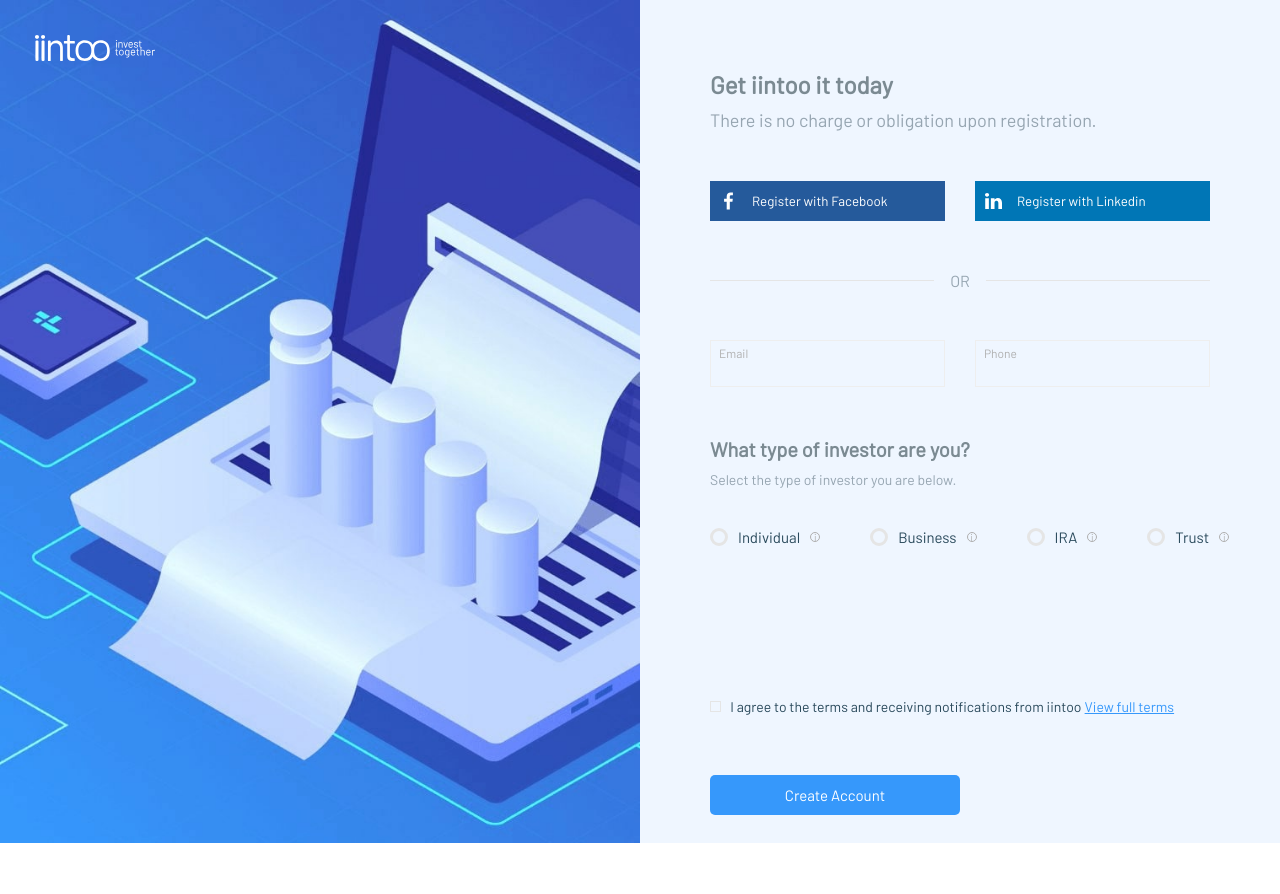
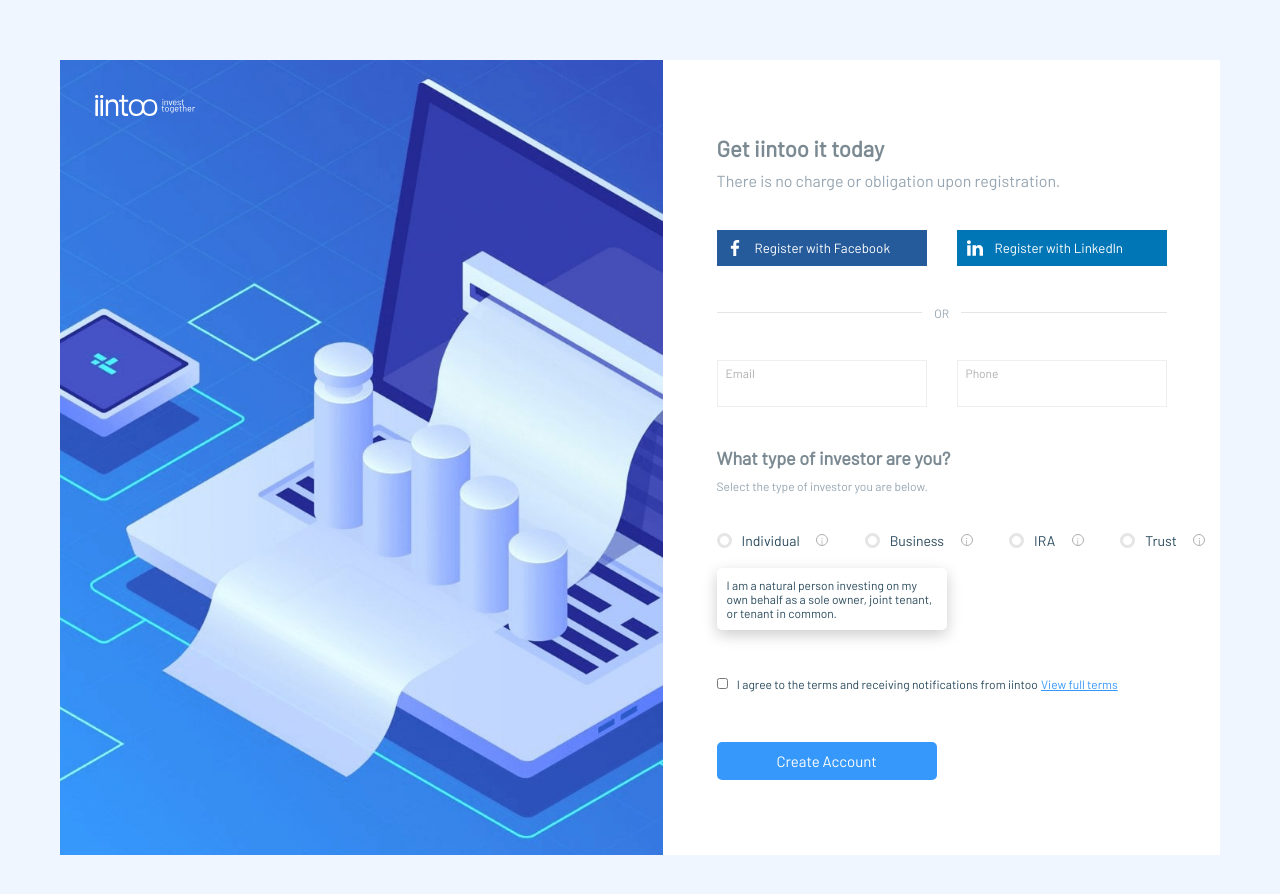
Before and after one commit to wdcorptest/mydemo, a plain HTML site: page index.html in a window 1280 px wide. Before the commit the page ends 843 px from the top, so only its background shows below. Drawn offline with Linux system fonts and the light colour scheme.

Commit message:
feat: first change

```diff
--- a/index.html
+++ b/index.html
@@ -26,9 +26,9 @@
                                 <img src="image/facebook.svg" alt="facebook-logo" class="img-facebook">
                                 Register with Facebook
                             </button>
-                            <button type="button" class="linkedin-button">
-                                <img src="image/linkedin.svg" alt="linkedin-logo" class="img-linkedin">
-                                Register with Linkedin
+                            <button type="button" class="linkedln-button">
+                                <img src="image/linkedln.svg" alt="linkedln-logo" class="img-linkedln">
+                                Register with Linkedln
                             </button>
                         </div>
                     </div>
@@ -64,12 +64,13 @@
                                     name="investor-type"
                                     value="individual">
                                     <label for="individual">Individual</label>
-                                    <details name="investor-info">
-                                        <summary>i</summary>
+                                    <details name="investor-info"
+                                    value="individual" open>
+                                        <summary><span class="summary-i">i</span></summary>
                                         <div class="tooltip">
                                         I am a natural person investing on my
                                         own behalf as a sole owner, joint tenant,
-                                        or tenant in common. 1
+                                        or tenant in common.
                                         </div>
                                     </details>
                                 </div>
@@ -79,12 +80,13 @@
                                     name="investor-type"
                                     value="business">
                                     <label for="business">Business</label>
-                                    <details name="investor-info">
-                                        <summary>i</summary>
+                                    <details name="investor-info"
+                                    value="business">
+                                        <summary><span class="summary-i">i</span></summary>
                                         <div class="tooltip">
                                         I am a natural person investing on my
                                         own behalf as a sole owner, joint tenant,
-                                        or tenant in common. 2
+                                        or tenant in common.
                                         </div>
                                     </details>
                                 </div>
@@ -94,12 +96,13 @@
                                     name="investor-type"
                                     value="ira">
                                     <label for="ira">IRA</label>
-                                    <details name="investor-info">
-                                        <summary>i</summary>
+                                    <details name="investor-info"
+                                    value="ira">
+                                        <summary><span class="summary-i">i</span></summary>
                                         <div class="tooltip">
                                         I am a natural person investing on my
                                         own behalf as a sole owner, joint tenant,
-                                        or tenant in common. 3
+                                        or tenant in common.
                                         </div>
                                     </details>
                                 </div>
@@ -109,12 +112,13 @@
                                     name="investor-type"
                                     value="trust">
                                     <label for="trust">Trust</label>
-                                    <details name="investor-info">
-                                        <summary>i</summary>
+                                    <details name="investor-info"
+                                    value="trust">
+                                        <summary><span class="summary-i">i</span></summary>
                                         <div class="tooltip">
                                         I am a natural person investing on my
                                         own behalf as a sole owner, joint tenant,
-                                        or tenant in common. 4
+                                        or tenant in common.
                                         </div>
                                     </details>
                                 </div>
--- a/styles/style-1.css
+++ b/styles/style-1.css
@@ -25,44 +25,58 @@
     background-color: #255A9B;
     color: #ffffff;
 }
-.linkedin-button {
+.linkedln-button {
     background-color: #0076B6;
     color: #ffffff;
 }
 h2 {
-    font-size: 24px;
+    font-size: 22px;
 }
 .h2p {
+    font-size: 16px;
+}
+h3 {
     font-size: 18px;
 }
-h3 {
-    font-size: 20px;
+.h3p {
+    font-size: 12px;
 }
-.h3p {
-    font-size: 14px;
+.summary-i {
+    user-select: none;
+    border: 1px solid #AFAFAF;
+    border-radius: 20px;
+    width: 12px;
+    height: 12px;
+    display: flex;
+    justify-content: center;
+    text-align: center;
+    font-size: 10px;
+    color: #AFAFAF;
 }
 .radiobox summary {
-    border: 1px solid #AFAFAF;
-    border-radius: 10px;
-    width: 10px;
-    height: 10px;
+    display: flex;
+    width: 25px;
+    height: 25px;
+    justify-content: center;
+    align-items: center;
+    cursor: pointer;
+}
+
+body {
+    background-color: #EFF6FF;
+    padding: 60px;
     display: flex;
     justify-content: center;
     align-items: center;
-    font-size: 10px;
-    color: #AFAFAF;
-    cursor: pointer;
 }
-
 main {
+    position: relative;
     display: flex;
-    align-items: stretch;
-    min-height: 100vh;
-    background-color: #EFF6FF;
+    max-width: 1400px;
+    max-height: 800px;
 }
 .img-con {
-    width: 50%;
-    position: relative;
+    width: 52%;
     overflow: hidden;
     flex-shrink: 0;
 }
@@ -76,30 +90,27 @@
     position: absolute;
     top: 35px;
     left: 35px;
-    width: 120px;
+    width: 100px;
 }
 .mainbox {
     flex: 1;
     display: flex;
     min-width: 0;
-    align-items: flex-start;
-    justify-content: flex-start;
-    margin-top: 70px;
-    margin-left: 70px;
+    align-items: center;
+    justify-content: center;
+    background-color: #ffffff;
 }
 .content {
-    width: 90%;
-    max-width: 500px;
+    max-width: 450px;
     text-align: left;
 }
 .regbox {
     display: flex;
     gap: 30px;
-    margin-top: 40px;
+    margin-top: 30px;
 }
 .regbox button img {
-    width: 17px;
-    height: 20px;
+    width: 16px;
     flex-shrink: 0;
 }
 .regbox button {
@@ -108,16 +119,16 @@
     justify-content: flex-start;
     align-items: center;
     min-width: 0;
-    gap: 15px;
+    gap: 12px;
     padding: 10px;
     border: none;
 }
 .or {
   display: flex;
   align-items: center;
-
-  gap: 16px;
-  margin: 50px 0;
+  font-size: 12px;
+  gap: 12px;
+  margin: 40px 0;
   color: #96A5B1;
 }
 .or::before,
@@ -151,14 +162,14 @@
     outline: none;
 }
 .what-gap {
-    margin-top: 50px;
-    margin-bottom: 150px;
+    margin-top: 40px;
+    margin-bottom: 120px;
 }
 .radiobox {
-    margin-top: 40px;
-    font-size: 15px;
+    margin-top: 35px;
+    font-size: 14px;
     display: flex;
-    gap: 50px;
+    gap: 30px;
     min-width: 0;
     position: relative;
 }
@@ -171,48 +182,47 @@
     appearance: none;
     border: 3px solid #E5E5E5;
     border-radius: 10px;
-    width: 18px;
-    height: 18px;
+    width: 15px;
+    height: 15px;
 }
 .radiobox input:checked {
     appearance: none;
     border: 4px solid #3698FB;
     border-radius: 10px;
-    width: 18px;
-    height: 18px;
+    width: 16px;
+    height: 16px;
 }
 
 .tooltip {
     position: absolute;
     background-color: #FFFFFF;
-    width: 250px;
-    padding: 15px;
+    width: 230px;
+    padding: 10px;
     border-radius: 5px;
-    top: 45px;
+    font-size: 12px;
+    top: 40px;
     left: 0;
     box-shadow: 0 5px 15px rgba(0, 0, 0, 0.2);
 }
 .checkbox input {
-    appearance: none;
-    border: 1px solid #E5E5E5;
     width: 11px;
     height: 11px;
     cursor: pointer;
 }
 .checkbox label {
     margin-left: 6px;
-    font-size: 14px;
+    font-size: 12px;
 }
 .checkbox a {
-    font-size: 14px;
+    font-size: 12px;
     color:#3698FB;
 }
 .create-account {
-    margin-top: 60px;
+    margin-top: 50px;
 }
 .create-account button {
-    width: 250px;
-    height: 40px;
+    width: 220px;
+    height: 38px;
     color: white;
     background-color: #3698FB;
     border: none;
```
Also changed, not shown: image/linkedln.svg (renamed from image/linkedin.svg).
